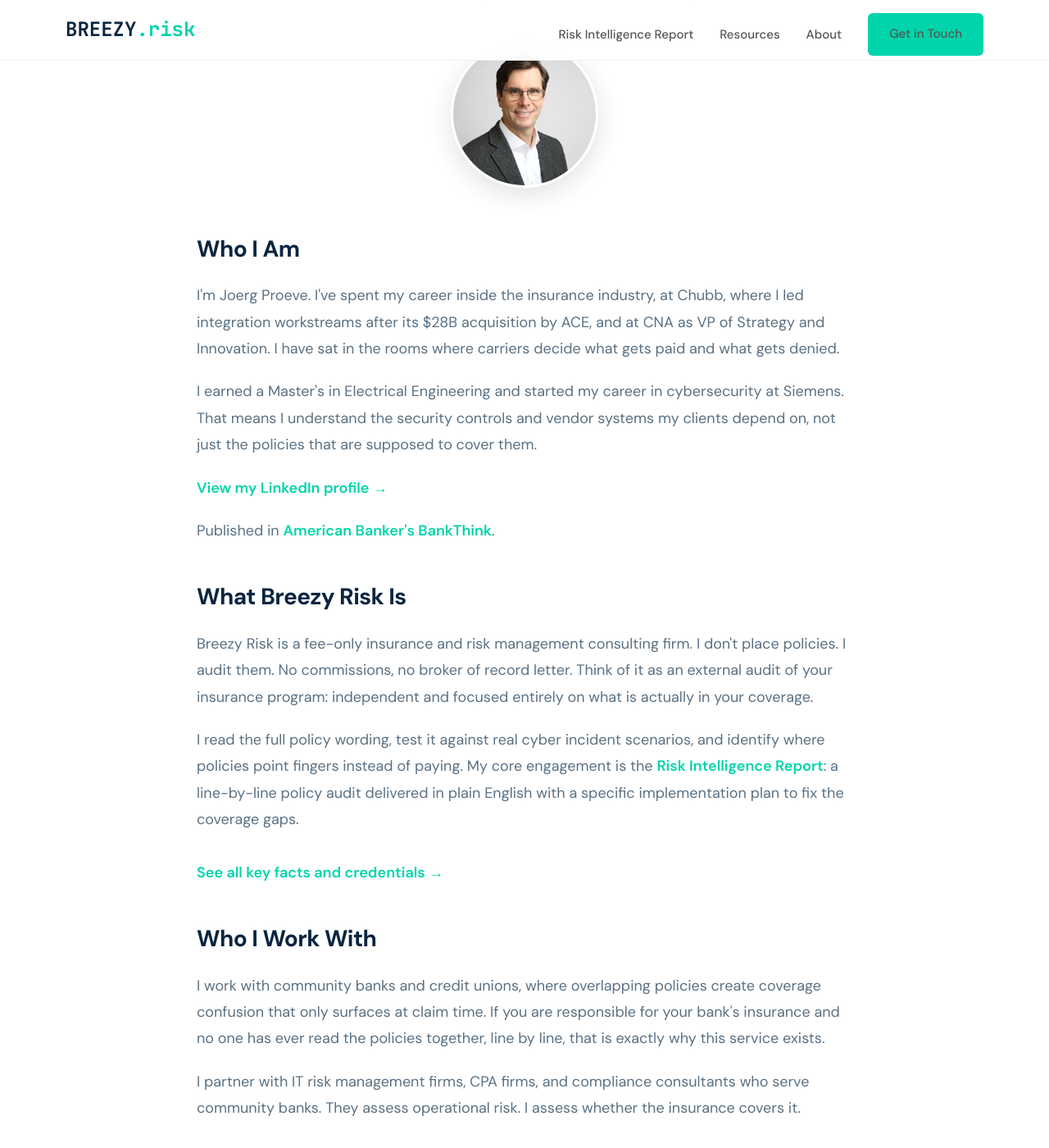
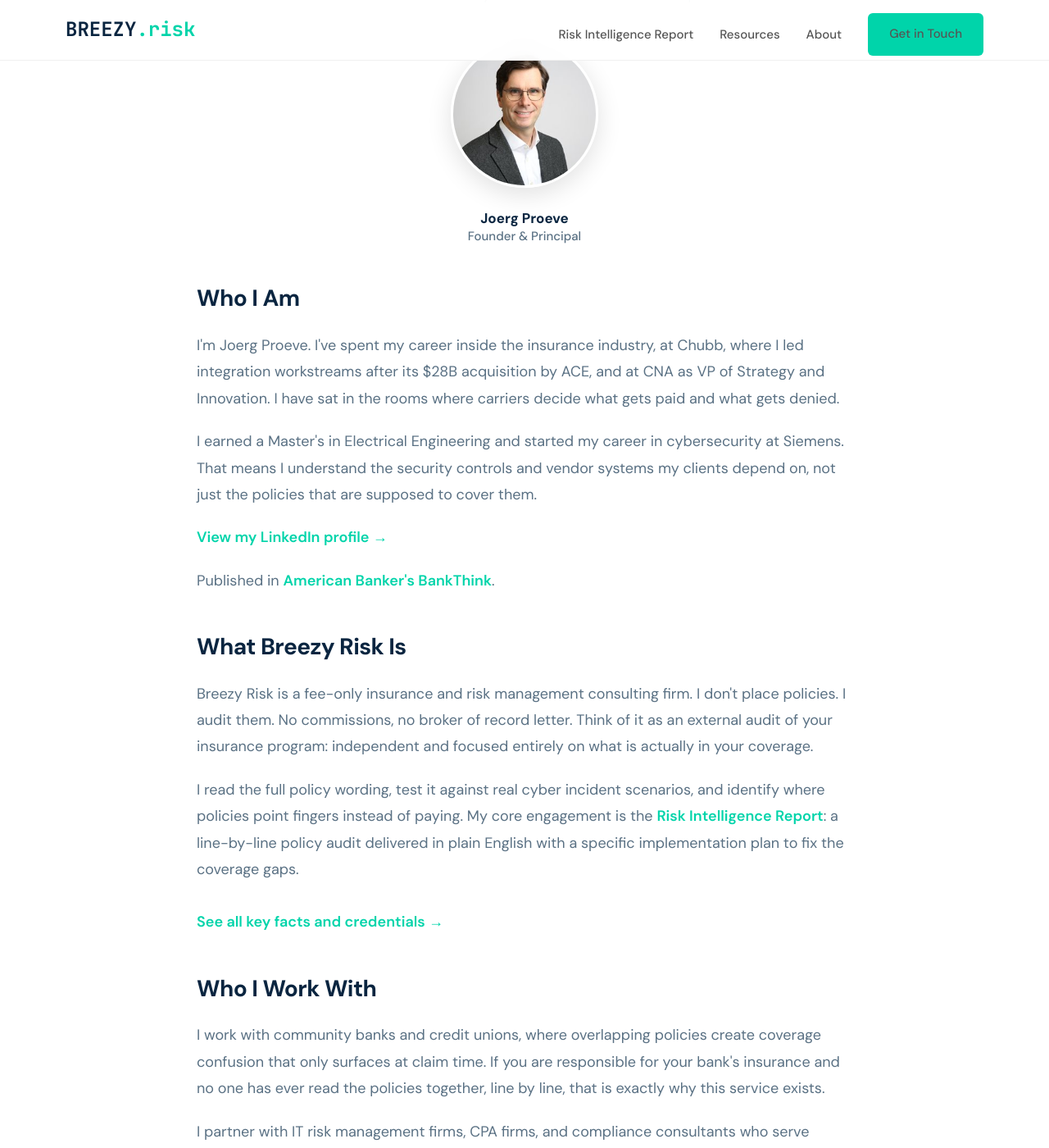
Before and after one commit to joeproe1/breezyrisk.com, a Jekyll site: the page built from about.html, in a window 1280 px wide and 1400 px high, scrolled down 365 px. Shown: the whole window at 82% size. Built offline with Jekyll 4.4.1, drawn with Linux system fonts in a browser that asks for light colours.

Commit message:
Use Founder & Principal as the title site-wide
The title decision from July 30 was applied in the internal guidelines but never
to the site, which still carried "Independent Risk Advisor" in eight places,
including the Person jobTitle in head.html that ships on every page and the
author bio at the foot of every post.

Also adds a name and title caption under the About page portrait. That page had
lost its title entirely when the subtitle was rewritten to describe the firm.

Co-Authored-By: Claude Opus 4.6 <noreply@anthropic.com>

```diff
--- a/_includes/author-bio.html
+++ b/_includes/author-bio.html
@@ -1,8 +1,8 @@
 <div class="author-bio">
-    <img src="{{ '/assets/images/joerg-portrait.jpg' | relative_url }}" alt="Joerg Proeve, Founder and Independent Risk Advisor" class="author-bio-photo" loading="lazy">
+    <img src="{{ '/assets/images/joerg-portrait.jpg' | relative_url }}" alt="Joerg Proeve, Founder and Principal at Breezy Risk" class="author-bio-photo" loading="lazy">
     <div class="author-bio-text">
         <div class="author-bio-name">Joerg Proeve</div>
-        <p>Founder of Breezy Risk. Carrier and MGA background in insurance, earlier career in cybersecurity and engineering. Audits insurance for community banks and credit unions.</p>
+        <p>Founder &amp; Principal of Breezy Risk. Carrier and MGA background in insurance, earlier career in cybersecurity and engineering. Audits insurance for community banks and credit unions.</p>
         <a href="{{ '/about/' | relative_url }}" class="author-bio-link">More about Joerg &rarr;</a>
     </div>
 </div>
--- a/_includes/head.html
+++ b/_includes/head.html
@@ -122,10 +122,10 @@
       "@type": "Person",
       "@id": "{{ site.url }}/#joerg",
       "name": "{{ site.author }}",
-      "jobTitle": "Independent Risk Advisor",
+      "jobTitle": "Founder & Principal",
       "url": "{{ site.url }}/about/",
       "image": "{{ site.url }}/assets/images/joerg-portrait.jpg",
-      "description": "Independent Risk Advisor whose career spans carriers (Chubb, CNA), insurtech startups, and MGAs. Founded a parametric insurance startup. Served as COO of a cyber insurance MGA. Early career in cybersecurity at Siemens. Master's in Electrical Engineering, MBA from London Business School. Fee-only insurance consulting for community banks and credit unions. Does not sell, place, or broker insurance.",
+      "description": "Founder and Principal of Breezy Risk, with a career spanning carriers (Chubb, CNA), insurtech startups, and MGAs. Founded a parametric insurance startup. Served as COO of a cyber insurance MGA. Early career in cybersecurity at Siemens. Master's in Electrical Engineering, MBA from London Business School. Fee-only insurance consulting for community banks and credit unions. Does not sell, place, or broker insurance.",
       "worksFor": { "@id": "{{ site.url }}/#organization" },
       "alumniOf": [
         { "@type": "CollegeOrUniversity", "name": "Karlsruhe Institute of Technology" },
--- a/about-facts.html
+++ b/about-facts.html
@@ -52,7 +52,7 @@ permalink: /about/facts/
       "name": "Who is Joerg Proeve?",
       "acceptedAnswer": {
         "@type": "Answer",
-        "text": "Joerg Proeve is the founder of Breezy Risk and an Independent Risk Advisor whose career spans carrier-side roles at Chubb and CNA, serving as COO of BOXX Insurance (a cyber insurance MGA), and founding a parametric insurance startup. He holds a Master's in Electrical Engineering and an MBA from London Business School. His early career was in cybersecurity at Siemens. He is licensed in Florida, New Jersey, New York, and Pennsylvania."
+        "text": "Joerg Proeve is Founder and Principal of Breezy Risk, with a career spanning carrier-side roles at Chubb and CNA, serving as COO of BOXX Insurance (a cyber insurance MGA), and founding a parametric insurance startup. He holds a Master's in Electrical Engineering and an MBA from London Business School. His early career was in cybersecurity at Siemens. He is licensed in Florida, New Jersey, New York, and Pennsylvania."
       }
     },
     {
@@ -226,7 +226,7 @@ permalink: /about/facts/
 
             <!-- Joerg Proeve -->
             <h2>About Joerg Proeve</h2>
-            <p>Joerg Proeve founded Breezy Risk to help close the insurance gap. He is an Independent Risk Advisor. His background spans both engineering and insurance:</p>
+            <p>Joerg Proeve founded Breezy Risk to help close the insurance gap. He is Founder &amp; Principal of the firm. His background spans both engineering and insurance:</p>
             <ul class="credentials-list">
                 <li>Master's in Electrical Engineering</li>
                 <li>MBA, London Business School</li>
--- a/about.html
+++ b/about.html
@@ -38,6 +38,8 @@ image: /assets/images/joerg-portrait.jpg
 .cta-buttons { display: flex; gap: 16px; justify-content: center; flex-wrap: wrap; }
 .about-section h1 { font-size: 48px; text-align: center; }
 .about-section .subtitle { font-size: 18px; color: #5A7184; text-align: center; margin-bottom: 40px; }
+.about-section .portrait-caption { font-size: 17px; font-weight: 700; color: #0A2540; text-align: center; margin: 16px 0 0; line-height: 1.4; }
+.about-section .portrait-caption span { display: block; font-size: 15px; font-weight: 500; color: #5A7184; }
 .about-section h2 { font-size: 28px; margin-top: 48px; margin-bottom: 24px; }
 .about-section h2:first-of-type { margin-top: 0; }
 .about-section p { font-size: 18px; line-height: 1.8; color: #5A7184; margin-bottom: 20px; }
@@ -65,7 +67,8 @@ image: /assets/images/joerg-portrait.jpg
         <p class="subtitle">Insurance audits for community banks and credit unions. No policies sold.</p>
 
         <div style="text-align: center; margin-bottom: 48px;">
-            <img src="{{ '/assets/images/joerg-portrait.jpg' | relative_url }}" alt="Joerg Proeve, Independent Risk Advisor at Breezy Risk" class="profile-image">
+            <img src="{{ '/assets/images/joerg-portrait.jpg' | relative_url }}" alt="Joerg Proeve, Founder and Principal at Breezy Risk" class="profile-image">
+            <p class="portrait-caption">Joerg Proeve<span>Founder &amp; Principal</span></p>
         </div>
 
         <div class="bio-content">
--- a/coverage-gaps.html
+++ b/coverage-gaps.html
@@ -16,7 +16,7 @@ permalink: /coverage-gaps/
     "@type": "Person",
     "name": "Joerg Proeve",
     "url": "{{ '/about/' | absolute_url }}",
-    "jobTitle": "Independent Risk Advisor"
+    "jobTitle": "Founder & Principal"
   },
   "publisher": {
     "@type": "Organization",
--- a/index.html
+++ b/index.html
@@ -50,7 +50,7 @@ description: "I don't sell insurance. I audit it. Independent Risk Intelligence
       </div>
 
       <div class="hero-visual">
-        <img src="{{ '/assets/images/joerg-homepage.jpg' | relative_url }}" alt="Joerg Proeve, Independent Risk Advisor at Breezy Risk" class="hero-photo">
+        <img src="{{ '/assets/images/joerg-homepage.jpg' | relative_url }}" alt="Joerg Proeve, Founder and Principal at Breezy Risk" class="hero-photo">
       </div>
 
     </div>
```
